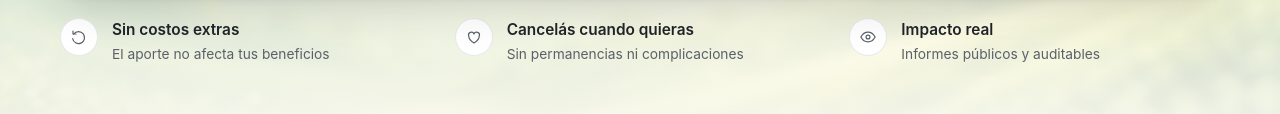
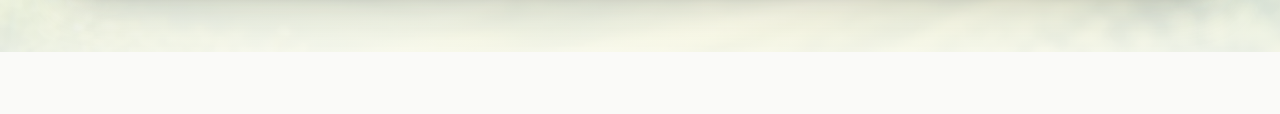
Before and after one commit to NachoEstevo/vueltito, a plain HTML site: page web/index.html in a window 1280 px wide. Shown: the part 838-952 px from the top of the page. Drawn offline with Linux system fonts and the light colour scheme; a web font is replaced by a local one.

Commit message:
Hero: remove trust bar items below checkout card

```diff
--- a/web/index.html
+++ b/web/index.html
@@ -159,12 +159,6 @@
       </div>
     </div>
 
-    <!-- trust bar -->
-    <div class="hero-trust">
-      <div class="ht-item"><span class="ht-ic"><svg class="ic"><use href="#i-refund"/></svg></span><div><strong>Sin costos extras</strong><span>El aporte no afecta tus beneficios</span></div></div>
-      <div class="ht-item"><span class="ht-ic"><svg class="ic"><use href="#i-heart"/></svg></span><div><strong>Cancelás cuando quieras</strong><span>Sin permanencias ni complicaciones</span></div></div>
-      <div class="ht-item"><span class="ht-ic"><svg class="ic"><use href="#i-eye"/></svg></span><div><strong>Impacto real</strong><span>Informes públicos y auditables</span></div></div>
-    </div>
   </div>
 </section>
 
```
